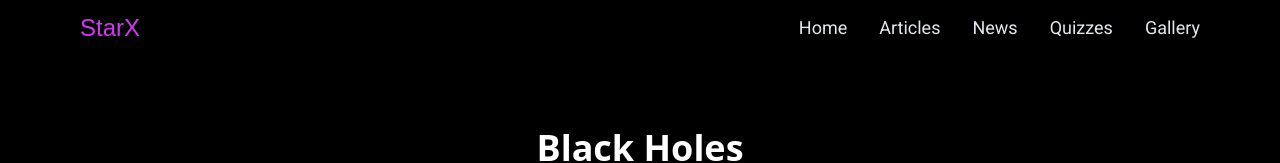
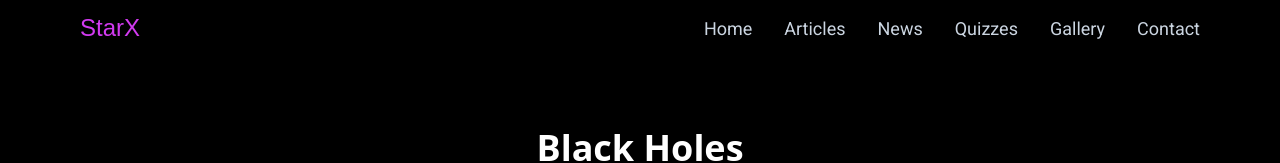
Before and after one commit to Hasini-Sankalpana/StarX, a React (Vite) app in the folder frontend/: page /articles/1 in a window 1280 px wide. Shown: the top 163 px of the page. Built offline with nearby package versions, Linux system fonts and the light colour scheme; a web font is replaced by a local one.

Commit message:
updated font size in navbar

```diff
--- a/frontend/src/components/Footer.jsx
+++ b/frontend/src/components/Footer.jsx
@@ -4,7 +4,7 @@ import { FaLinkedin, FaGithub } from "react-icons/fa";
 
 const Footer = () => {
   return (
-    <footer className="bg-[#16051f] text-white py-8 mt-10 font-roboto">
+    <footer className="bg-[#16051f] text-white py-8 mt-10 font-roboto" id="footer">
       <div className="max-w-screen-xl mx-auto px-4 sm:px-6 lg:px-8">
         <h3 className="text-3xl text-center mb-6 font-zen-dots font-extralight text-purple-600">
           StarX
--- a/frontend/src/components/Navbar.jsx
+++ b/frontend/src/components/Navbar.jsx
@@ -47,32 +47,37 @@ function Navbar() {
       <div
         className={`navbar-links ${
           menu ? 'flex' : 'hidden'
-        } flex-col md:flex md:flex-row md:gap-8 text-lg text-slate-200 font-roboto bg-[#010407a8] md:bg-transparent absolute md:relative top-14 left-0 md:top-0 md:left-auto w-full md:w-auto z-50 md:justify-between md:items-center p-5 md:p-0`}
+        } flex-col md:flex md:flex-row md:gap-8 text-[18px] text-slate-300 font-roboto bg-[#010407a8] md:bg-transparent absolute md:relative top-14 left-0 md:top-0 md:left-auto w-full md:w-auto z-50 md:justify-between md:items-center p-5 md:p-0`}
       >
         <ul className="flex flex-col md:flex-row md:gap-8 items-center w-full md:w-auto text-center">
           <li>
-            <a href="/#hero" onClick={closeMenu} className="hover:text-slate-300">
+            <a href="/#hero" onClick={closeMenu} className="hover:text-[#8733b1]">
               Home
             </a>
           </li>
           <li>
-            <a href="/#blogs" onClick={closeMenu} className="hover:text-slate-300">
+            <a href="/#blogs" onClick={closeMenu} className="hover:text-[#8733b1]">
               Articles
             </a>
           </li>
           <li>
-            <a href="/#news" onClick={closeMenu} className="hover:text-slate-300">
+            <a href="/#news" onClick={closeMenu} className="hover:text-[#8733b1]">
               News
             </a>
           </li>
           <li>
-            <a href="/#quiz" onClick={closeMenu} className="hover:text-slate-300">
+            <a href="/#quiz" onClick={closeMenu} className="hover:text-[#8733b1]">
               Quizzes
             </a>
           </li>
           <li>
-            <a href="/#gallery" onClick={closeMenu} className="hover:text-slate-300">
+            <a href="/#gallery" onClick={closeMenu} className="hover:text-[#8733b1]">
               Gallery
+            </a>
+          </li>
+          <li>
+            <a href="/#footer" onClick={closeMenu} className="hover:text-[#8733b1]">
+              Contact
             </a>
           </li>
         </ul>
```
